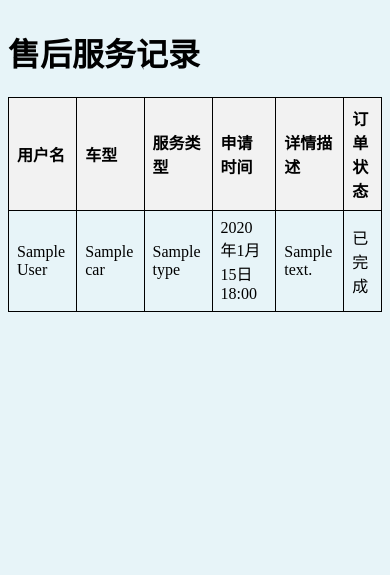
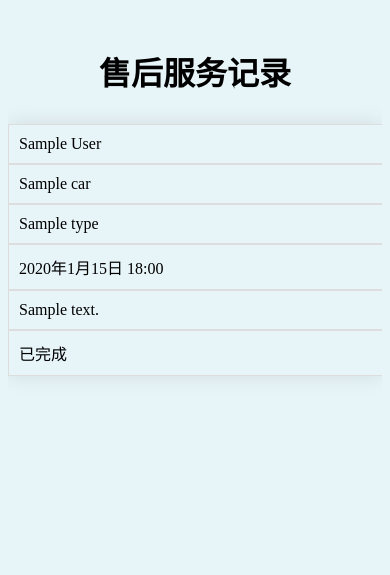
Before and after one commit to Alanqh/IS_0_3, a Django app: page /customer/service-records/ in a window 390 px wide. Shown: the top 575 px of the page. Run offline with Django 4.2, Linux system fonts and the light colour scheme; a user stored in the database is signed in; tables that the repository leaves empty hold one stand-in row (values such as "Sample post"); some libraries are stand-ins or nearby versions.

Commit message:
客户订单查询记录更新

```diff
--- a/customer/templates/service_records.html
+++ b/customer/templates/service_records.html
@@ -20,12 +20,61 @@
         min-height: calc(100vh - 60px - 10px - 60px - 10px - 20px); /* 头部高度和页脚高度，增加额外的20px用于脚栏间距 */
         overflow-y: auto; /* 当内容溢出时启用垂直滚动条 */
       }
+      h1 {
+        text-align: center;
+        margin-top: 40px;
+      }
 
     /* 页面背景样式 */
     body {
         background-color: #e7f4f8; /* change the background color */
         background-repeat: no-repeat;
         background-size: cover;
+    }
+    table {
+      border-collapse: collapse;
+      width: 100%;
+      margin-top: 30px;
+      box-shadow: 0 0 20px rgba(0, 0, 0, 0.1);
+      overflow: hidden;
+    }
+
+    th, td {
+      border: 1px solid #ddd;
+      padding: 10px;
+      text-align: left;
+    }
+
+    th {
+      background-color: white;
+      color: black;
+      font-weight: bold;
+    }
+
+    tr:nth-child(even) {
+      background-color: #f2f2f2;
+    }
+
+    tr:hover {
+      background-color: skyblue;
+    }
+
+    @media screen and (max-width: 767px) {
+      table {
+        table-layout:  fixed;
+      }
+
+      td {
+        display: block;
+        width: 100%;
+        white-space: nowrap;
+        overflow: hidden;
+        text-overflow: ellipsis;
+      }
+
+      th {
+        display: none;
+      }
     }
 
 </style>
@@ -34,22 +83,6 @@ body {
     <div class="content">
         <!-- 中间部分内容，留给你自己填充 -->
         {% block content %}
-            <style>
-  table {
-    border-collapse: collapse;
-    width: 100%;
-  }
-
-  th, td {
-    border: 1px solid black;
-    padding: 8px;
-    text-align: left;
-  }
-
-  th {
-    background-color: #f2f2f2;
-  }
-</style>
         <h1>售后服务记录</h1>
         {% if service_records %}
         <table>
```
Lines whose indentation alone changed are shown as unchanged.
